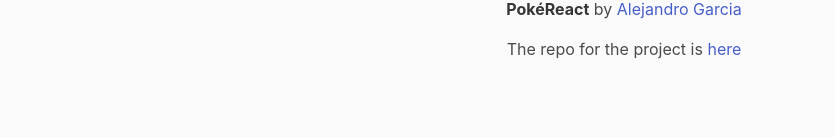
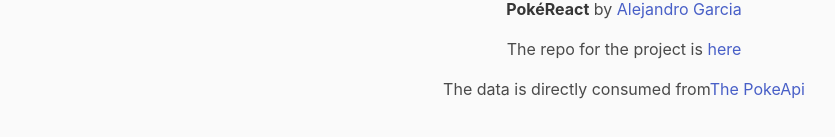
Before and after one commit to Burstniart/PokeReact, a React (Vite) app: page / in a window 1280 px wide. Shown: the part 1062-1199 px from the top of the page, without its empty margins (16-851 px from the left). Built offline with nearby package versions, Linux system fonts and the light colour scheme; no server answers.

Commit message:
Type search working correctly, README updated

```diff
--- a/src/Layouts/Footer.jsx
+++ b/src/Layouts/Footer.jsx
@@ -14,6 +14,10 @@
       <a href="https://github.com/Burstniart/PokeReact" target={"blank"}> here
       </a>
     </p>
+    <p>
+      The data  is directly consumed from
+      <a href="https://pokeapi.co/"  target={"blank"}>The PokeApi</a>
+    </p>
   </div>
 </footer>
   )
```
Also changed, not shown: 1 other file (tests, documents, lock files or other folders).
